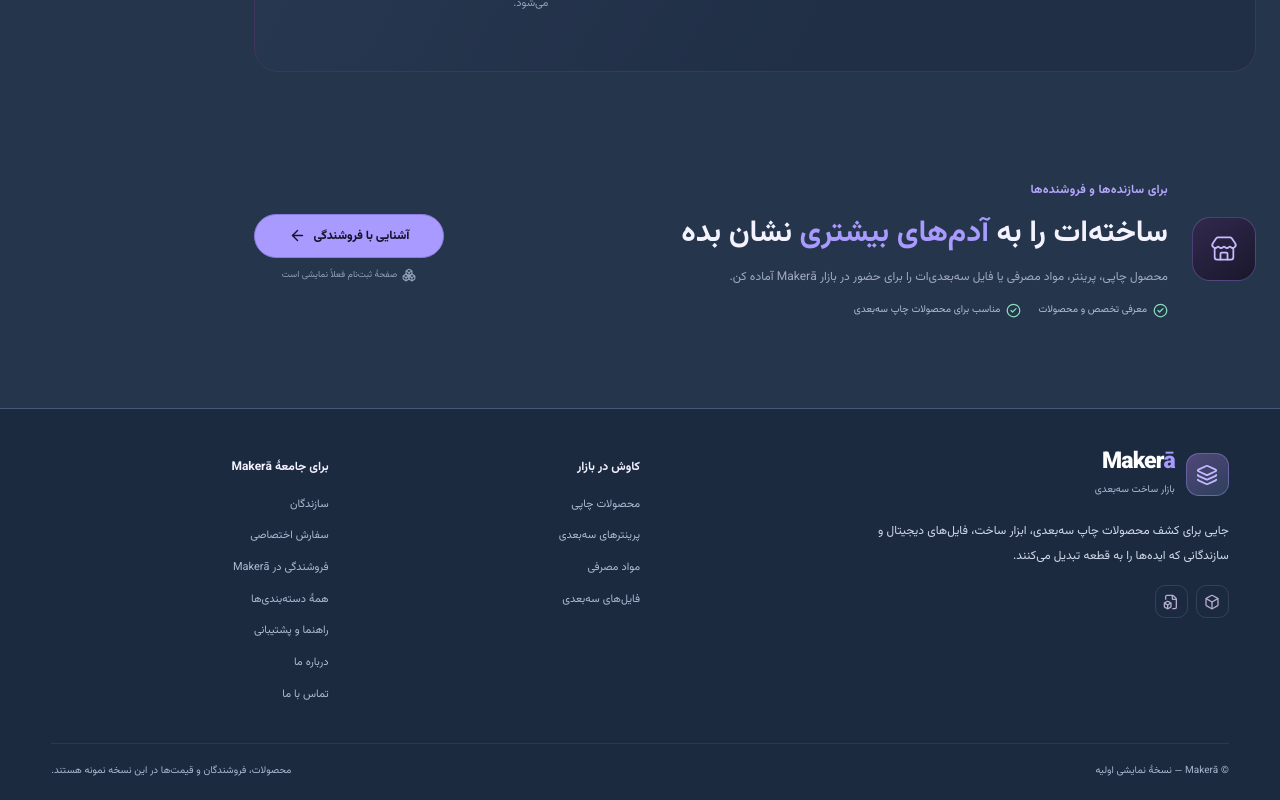
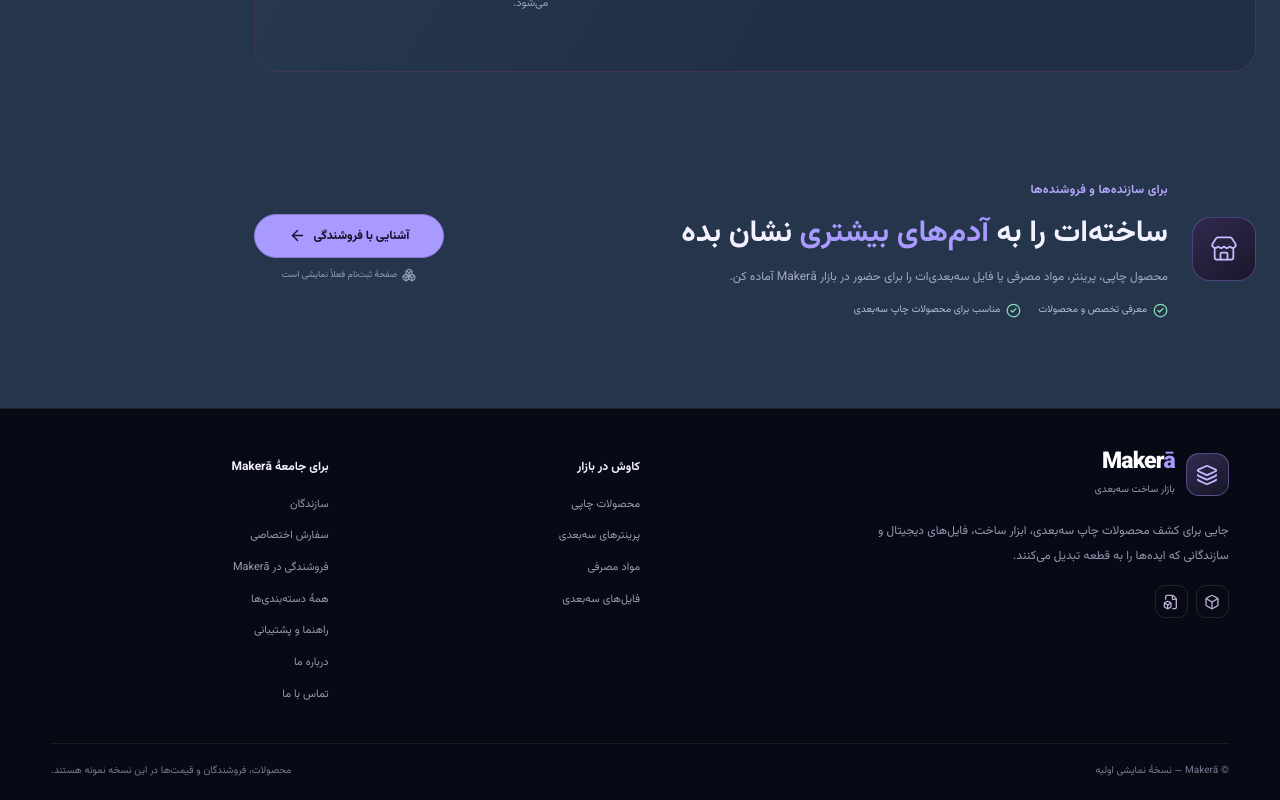
Before and after one commit to ParisaAtaee2000/web-projects, a React (Vite) app in the folder 3d-marketplace/: page / in a window 1280 px wide. Shown: the part 3498-4298 px from the top of the page. Built offline with nearby package versions, Linux system fonts and the light colour scheme.

Commit message:
Restore Makerā colors to pre-lightening PDF palette

```diff
--- a/3d-marketplace/src/components/footer/site-footer.css
+++ b/3d-marketplace/src/components/footer/site-footer.css
@@ -5,8 +5,8 @@
   grid-template-columns: minmax(0, 1.5fr) repeat(2, minmax(150px, .75fr));
   gap: 34px;
   padding: 42px clamp(22px, 4vw, 56px) 0;
-  border-top: 1px solid #465873;
-  background: #1C2A40;
+  border-top: 1px solid #ffffff16;
+  background: #070a14;
   color: #eceaff;
 }
 .site-footer__main { max-width: 440px; }
@@ -18,19 +18,19 @@
   place-items: center;
   border: 1px solid #a99aff60;
   border-radius: 13px;
-  background: linear-gradient(145deg, #514779, #2D405B);
+  background: linear-gradient(145deg, #342b53, #141625);
   color: #c3b8ff;
 }
 .site-footer__brand strong { display: block; color: #fff; font-size: 23px; font-weight: 850; line-height: 1; letter-spacing: -.04em; }
 .site-footer__brand strong span { color: #a99aff; }
-.site-footer__brand small { display: block; margin-top: 7px; color: #AEBAD0; font-size: 10px; }
-.site-footer__description { max-width: 390px; margin: 20px 0 16px; color: #D0D9E8; font-size: 12px; line-height: 2.1; }
+.site-footer__brand small { display: block; margin-top: 7px; color: #969bb1; font-size: 10px; }
+.site-footer__description { max-width: 390px; margin: 20px 0 16px; color: #9198b0; font-size: 12px; line-height: 2.1; }
 .site-footer__social { display: flex; gap: 8px; }
 .site-footer__social a { display: grid; width: 33px; height: 33px; place-items: center; border: 1px solid #ffffff1b; border-radius: 10px; color: #b6accf; }
 .site-footer__social a:hover { border-color: #8e7ae8; background: #1c1930; color: #e8e3ff; }
 .site-footer__links { display: flex; align-items: flex-start; flex-direction: column; gap: 13px; }
 .site-footer__links strong { margin: 5px 0 5px; color: #f4f1ff; font-size: 12px; }
-.site-footer__links a { color: #AEBAD0; font-size: 11px; line-height: 1.7; transition: color .16s ease; }
+.site-footer__links a { color: #969bb1; font-size: 11px; line-height: 1.7; transition: color .16s ease; }
 .site-footer__links a:hover { color: #c5baff; }
 .site-footer__bottom {
   display: flex;
@@ -40,8 +40,8 @@
   gap: 15px;
   min-height: 57px;
   margin-top: 4px;
-  border-top: 1px solid #2B3852;
-  color: #AAB6CD;
+  border-top: 1px solid #ffffff12;
+  color: #747c94;
   font-size: 10px;
 }
 .site-footer a:focus-visible { outline: 2px solid #c4b8ff; outline-offset: 3px; }
```
